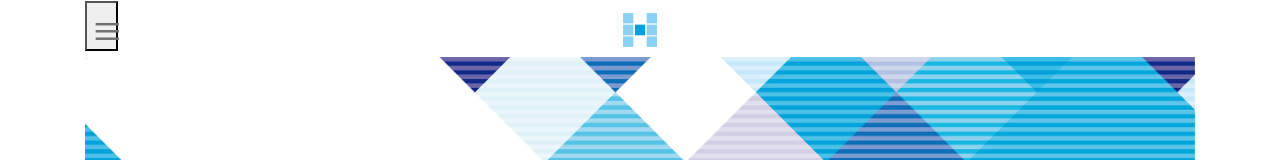
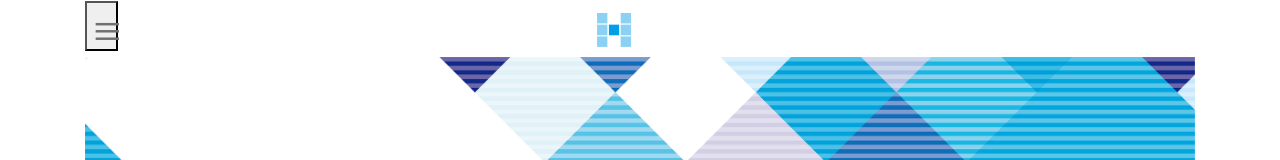
Before and after one commit to hitoshiNi/hillbox, a Nuxt app: page / in a window 1280 px wide. Shown: the top 160 px of the page. Built offline with nearby package versions, Linux system fonts and the light colour scheme.

Commit message:
20200408_2

```diff
--- a/assets/design.css
+++ b/assets/design.css
@@ -51,7 +51,7 @@
 
   .icon{
     position: absolute;
-    margin-left: 42%;
+    margin-left: 40%;
     margin-right: 40%;
     margin-top: 13px;
     width: 34px;
```
